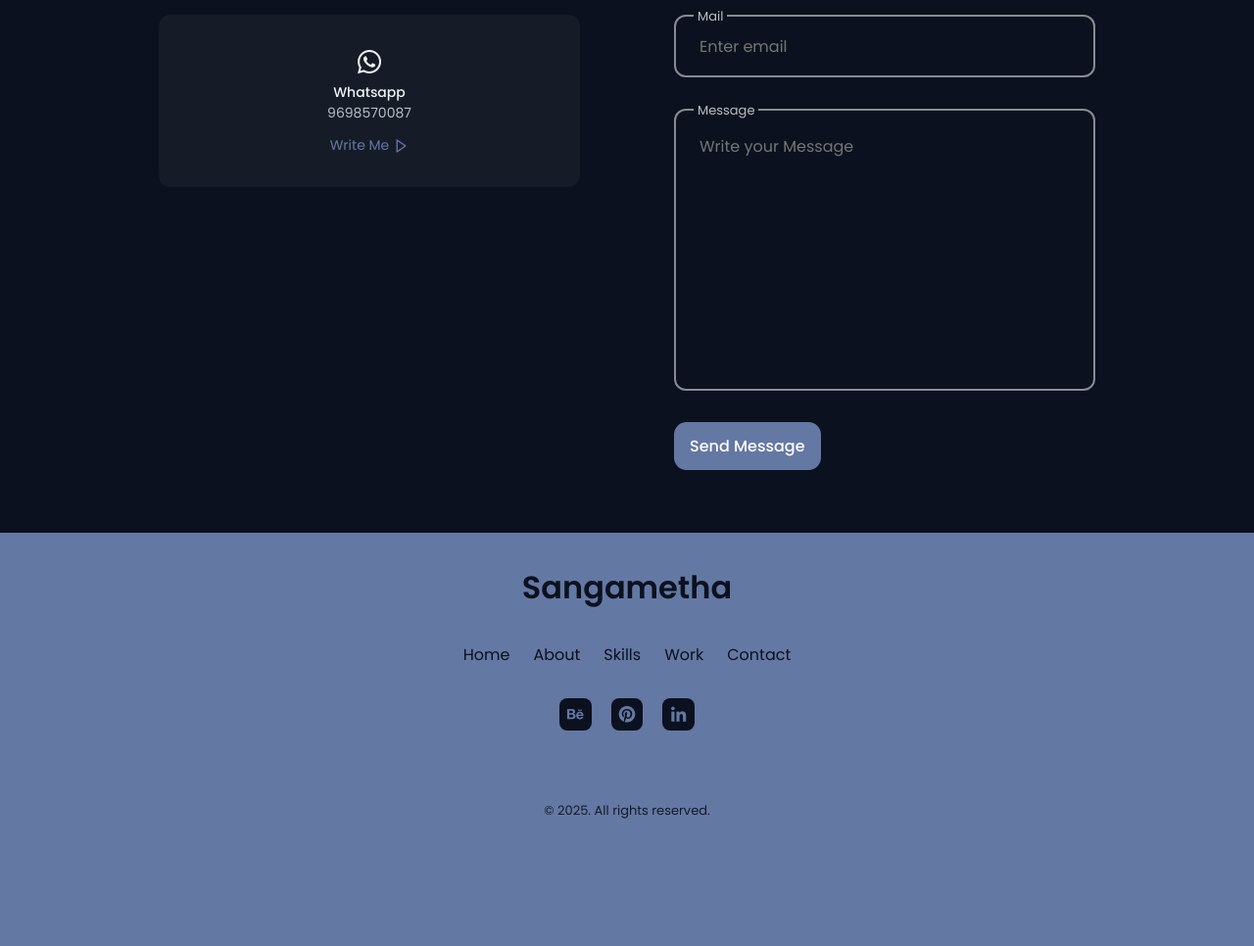
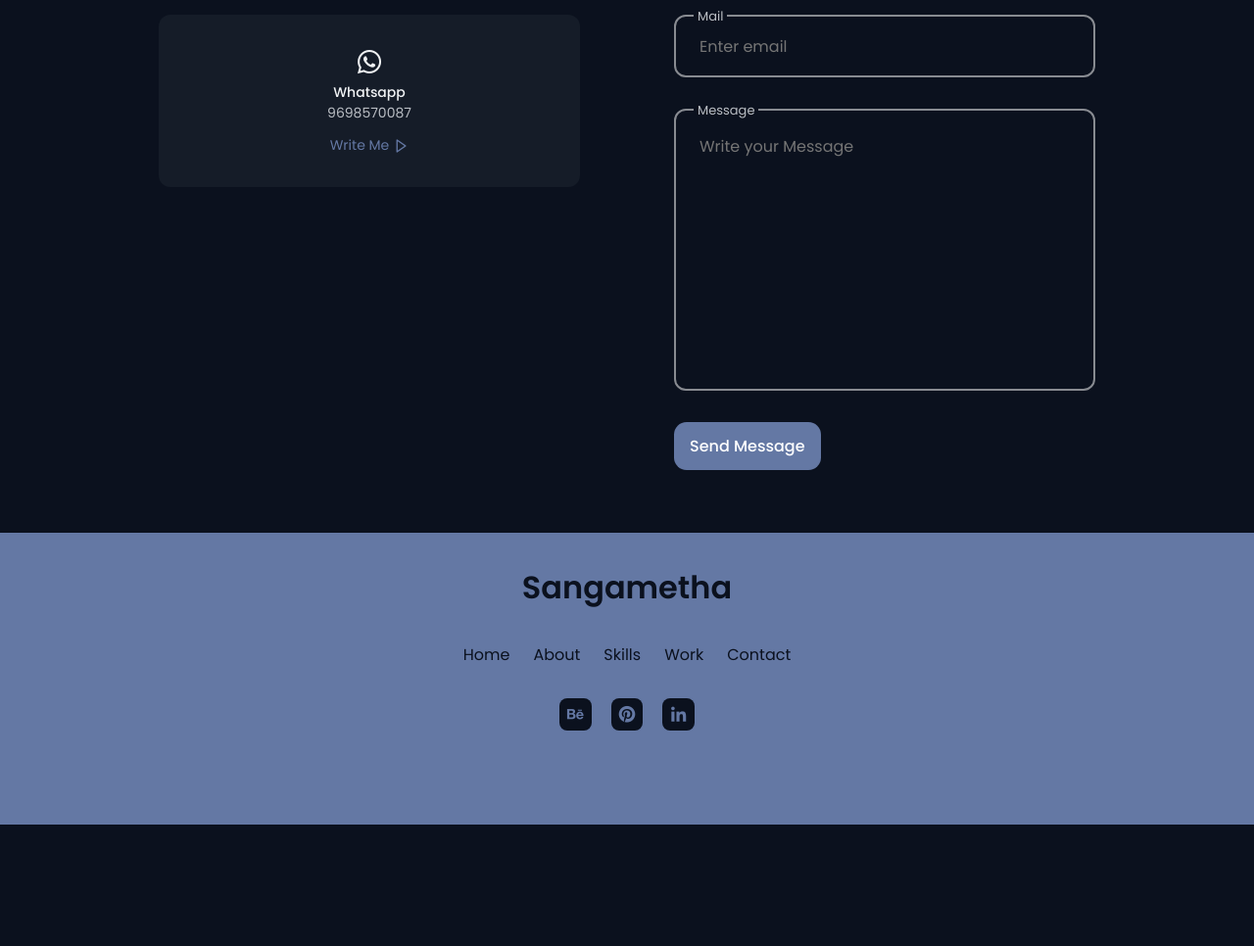
Before and after one commit to sangametha23git/sangametha23git.github.io, a plain HTML site: page index.html in a window 1280 px wide. Shown: the part 4000-4966 px from the top of the page at 98% size. After the commit the page ends 4842 px from the top, so only its background shows below. Drawn offline with nearby package versions, Linux system fonts and the light colour scheme.

Commit message:
Update index.html

```diff
--- a/index.html
+++ b/index.html
@@ -747,9 +747,6 @@
                 </li>
             </ul>
 
-            <span class="footer__copy">
-                &#169; 2025. All rights reserved.
-            </span>
         </div>
     </footer>
 
```
